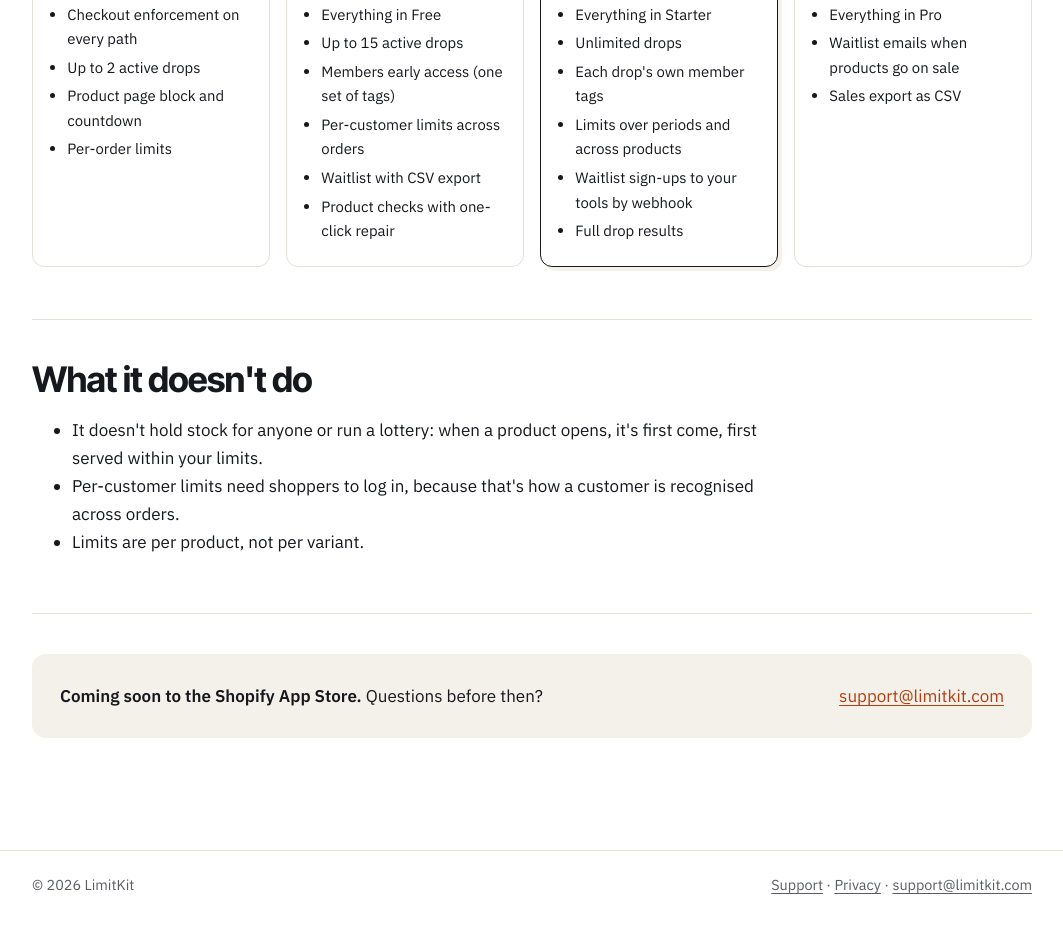
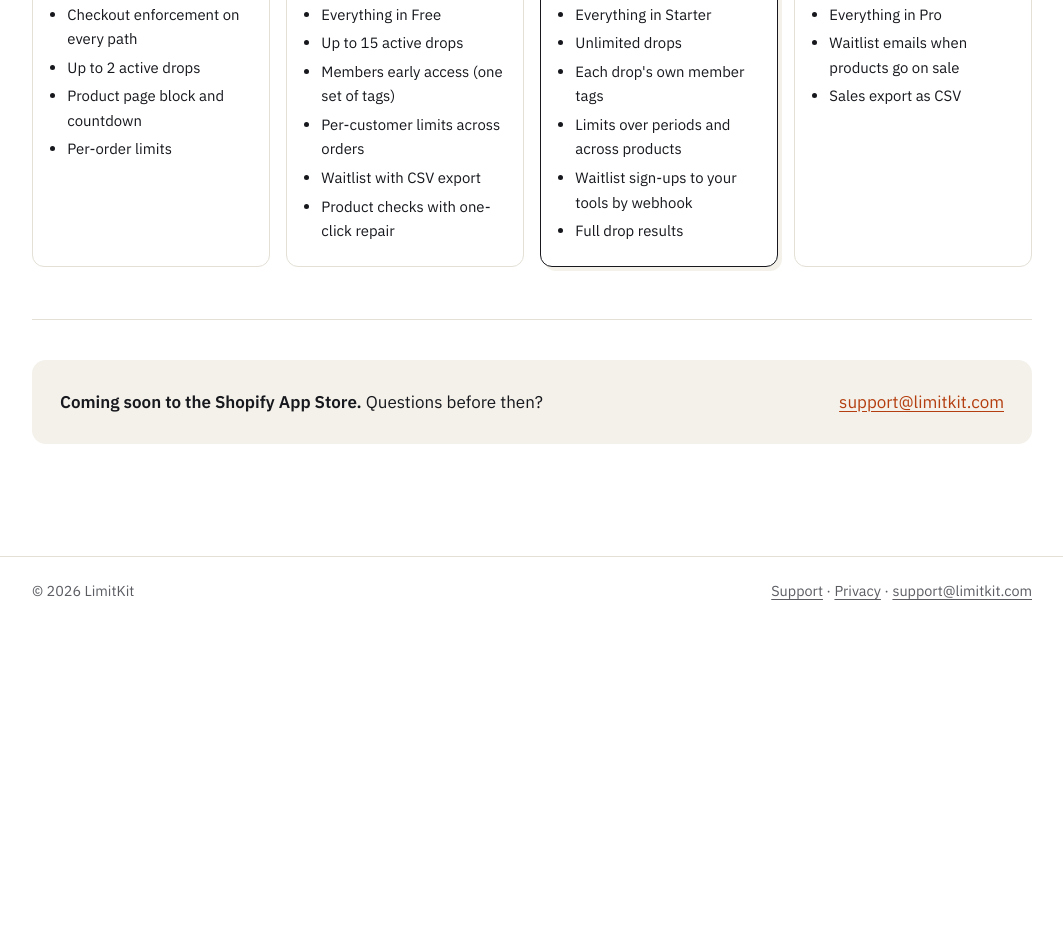
Before and after one commit to johnjarvis-source/limitkit-site, a plain HTML site: page index.html in a window 1280 px wide. Shown: the part 2984-3913 px from the top of the page, without its empty margins (108-1171 px from the left). After the commit the page ends 3618 px from the top, so only its background shows below. Drawn offline with Linux system fonts and the light colour scheme.

Commit message:
Drop the 'What it doesn't do' section
Co-Authored-By: Claude Opus 5.5 <noreply@anthropic.com>

```diff
--- a/index.html
+++ b/index.html
@@ -163,14 +163,6 @@
     </div>
   </section>
 
-  <section id="limits">
-    <h2>What it doesn't do</h2>
-    <ul>
-      <li>It doesn't hold stock for anyone or run a lottery: when a product opens, it's first come, first served within your limits.</li>
-      <li>Per-customer limits need shoppers to log in, because that's how a customer is recognised across orders.</li>
-      <li>Limits are per product, not per variant.</li>
-    </ul>
-  </section>
 
   <section>
     <div class="cta">
```
